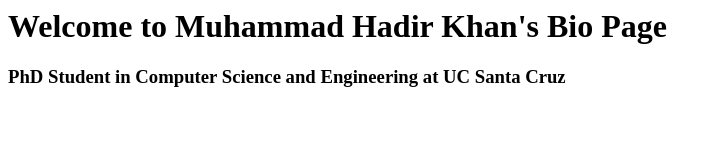
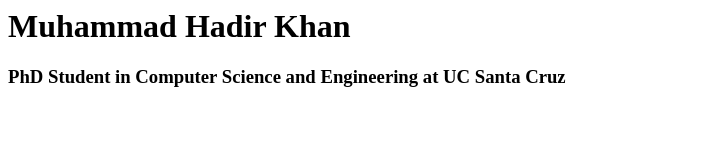
Before and after one commit to hadirkhan10/bio, a plain HTML site: page index.html in a window 1280 px wide. Shown: the whole page, without its empty margins (0-722 px from the left). Drawn offline with Linux system fonts and the light colour scheme.

Commit message:
Update index.html

```diff
--- a/index.html
+++ b/index.html
@@ -1,6 +1,6 @@
 <html>
   <body>
-    <h1>Welcome to Muhammad Hadir Khan's Bio Page</h1>
+    <h1>Muhammad Hadir Khan</h1>
     <h3> PhD Student in Computer Science and Engineering at UC Santa Cruz </h3>
   </body>
 </html>
```
